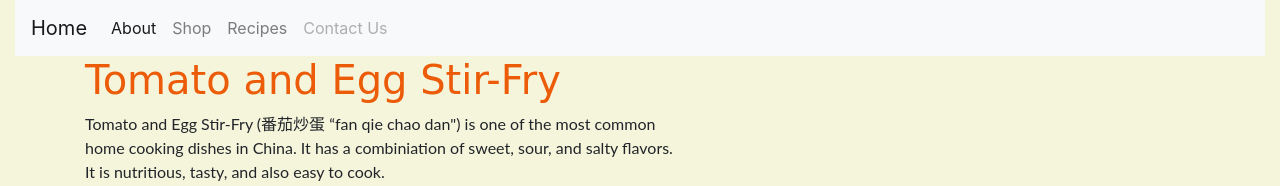
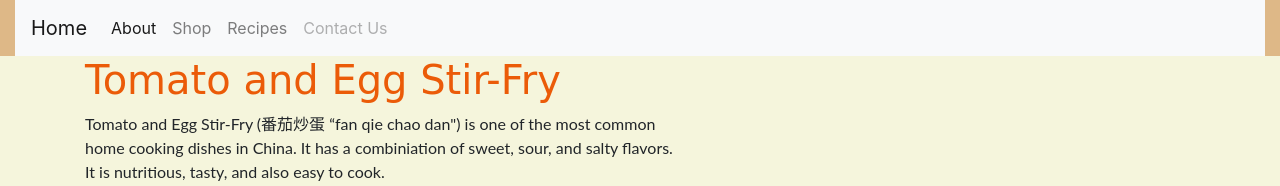
Before and after one commit to yjwangit/techtonica-assignments, a plain HTML site: page recipe-page/index.html in a window 1280 px wide. Shown: the top 186 px of the page. Drawn offline with nearby package versions, Linux system fonts and the light colour scheme; a web font is replaced by a local one.

Commit message:
navbar color

```diff
--- a/recipe-page/styles.css
+++ b/recipe-page/styles.css
@@ -28,3 +28,7 @@ h1, h3 {
     margin-left: 30px;
     font-family: 'Lato',sans-serif;
 }
+
+.container-fluid {
+    background-color: burlywood;
+}
```
